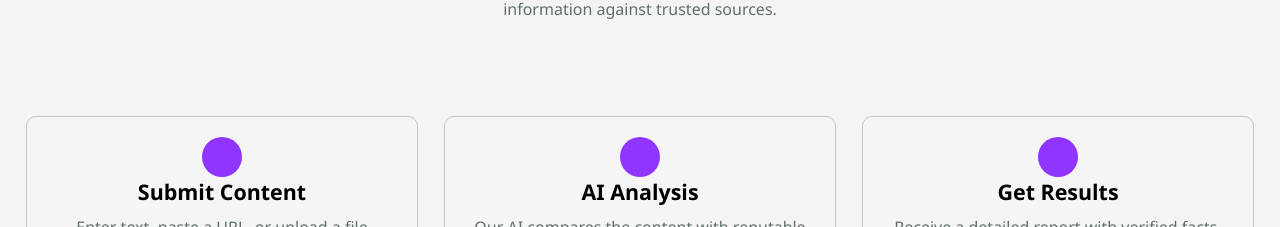
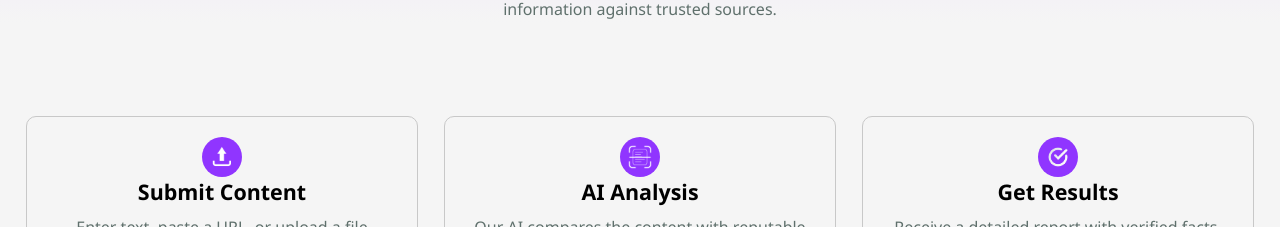
Before and after one commit to Chetanchhetri/Factcheckmodel, a website: page Landing Page/index.html in a window 1280 px wide. Shown: the part 817-1044 px from the top of the page. Drawn offline with Linux system fonts and the light colour scheme.

Commit message:
Added logos

```diff
--- a/Landing Page/index.html
+++ b/Landing Page/index.html
@@ -26,17 +26,17 @@
         <p style="width: 40%; font-size: 50%;">VeriFact uses cutting-edge technology to analyze content and verify information against trusted sources.</p>
         <div class="cards">
             <div class="card">
-                <div class="circle"></div>
+                <div class="circle"><div class="upload"></div></div>
                 <h6>Submit Content</h6>
                 <p class="cardtext">Enter text, paste a URL, or upload a file containing the information you want to verify.</p>
             </div>
             <div class="card">
-                <div class="circle"></div>
+                <div class="circle"><div class="scan"></div></div>
                 <h6>AI Analysis</h6>
                 <p class="cardtext">Our AI compares the content with reputable sources and identifies factual discrepancies.</p>
             </div>
             <div class="card">
-                <div class="circle"></div>
+                <div class="circle"><div class="result"></div></div>
                 <h6>Get Results</h6>
                 <p class="cardtext">Receive a detailed report with verified facts, identified misinformation, and source links.</p>
             </div>
--- a/Landing Page/landing_page.css
+++ b/Landing Page/landing_page.css
@@ -147,6 +147,8 @@ footer p{
 #workflow .circle{
     background-color: rgb(144, 53, 255);
     height: 40px; width: 40px;
+    align-items: center;
+    justify-content: center;
     border-radius: 50%;
     margin-bottom: auto;
 }
@@ -332,7 +334,18 @@ footer p{
 
 
 
-
+#workflow .upload{
+    background: url(Upload.png) center/cover no-repeat;
+    width: 60%; height: 60%;
+}
+#workflow .scan{
+    background: url(Scan.png) center/cover no-repeat;
+    width: 60%; height: 60%;
+}
+#workflow .result{
+    background: url(Result.png) center/cover no-repeat;
+    width: 70%; height: 70%;
+}
 .bg_image{
     position: absolute;
     width: 100%; height: 100%;
```
Also changed, not shown: Landing Page/Result.png (added), Landing Page/Scan.png (added), Landing Page/Upload.png (added).
